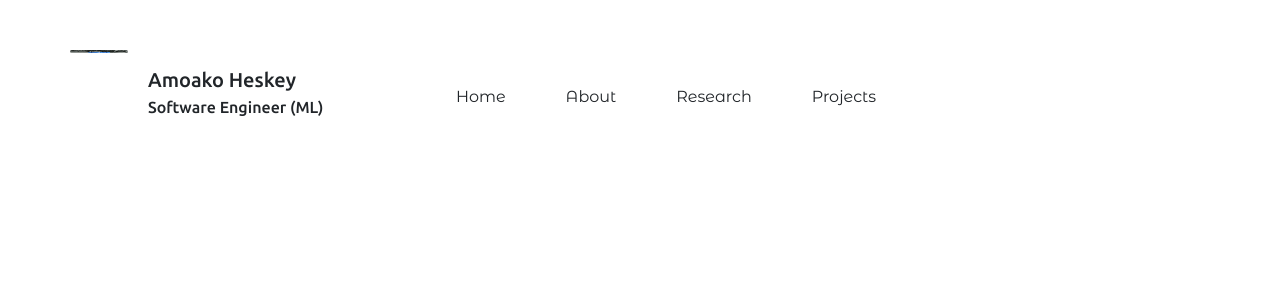
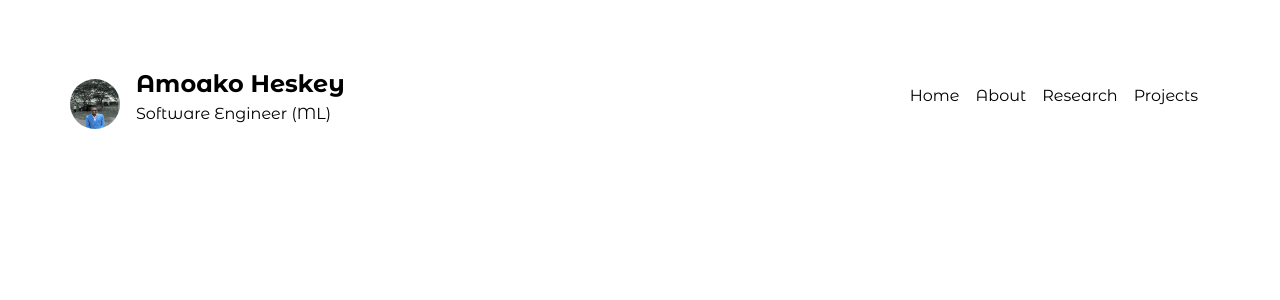
Before and after one commit to Amoako419/My_website, a React (Create React App) app in the folder portfolio/: page / in a window 1280 px wide. Shown: the top 300 px of the page. Built offline with nearby package versions, Linux system fonts and the light colour scheme.

Commit message:
navbar done

```diff
--- a/portfolio/src/App.css
+++ b/portfolio/src/App.css
@@ -22,40 +22,49 @@
 .App-link {
   color: #61dafb;
 }
-.nav{
-  display: flex;
-  justify-content: space-evenly;
-}
-.nav ul{
-  display: flex;
-
-}
-.nav ul li{
+.nav {
   display: flex;
   justify-content: space-between;
-  padding: 30px;
-  margin-top: -80px;
-}
-.logo{
-  display: flex;
-}
-.logo .name{
-  font-size: 20px;
-
-
-}
-.logo p{
-  padding-left: 20px;
-  padding-top: 15px;
-  font-family: "Ubuntu", sans-serif;
-  font-weight: 500;
-  font-style: normal;
+  align-items: center;
+  padding: 1rem;
+  color: #000;
 }
 
-.nav img {
-  width: 5%;
-  height: 3%;
-  border-radius: 20px;
-  float: start;
+.logo {
+  display: flex;
+  align-items: center;
+}
 
+.logo img {
+  width: 50px;
+  height: 50px;
+  border-radius: 50%;
 }
+
+.logo p {
+  margin-left: 1rem;
+}
+
+.name {
+  font-size: 1.5rem;
+  font-weight: bold;
+}
+
+.list {
+  display: flex;
+  align-items: center;
+}
+
+.list ul {
+  display: flex;
+  list-style-type: none;
+}
+
+.list li {
+  margin-right: 1rem;
+}
+
+.list li a {
+  color: #fff;
+  text-decoration: none;
+}
```
